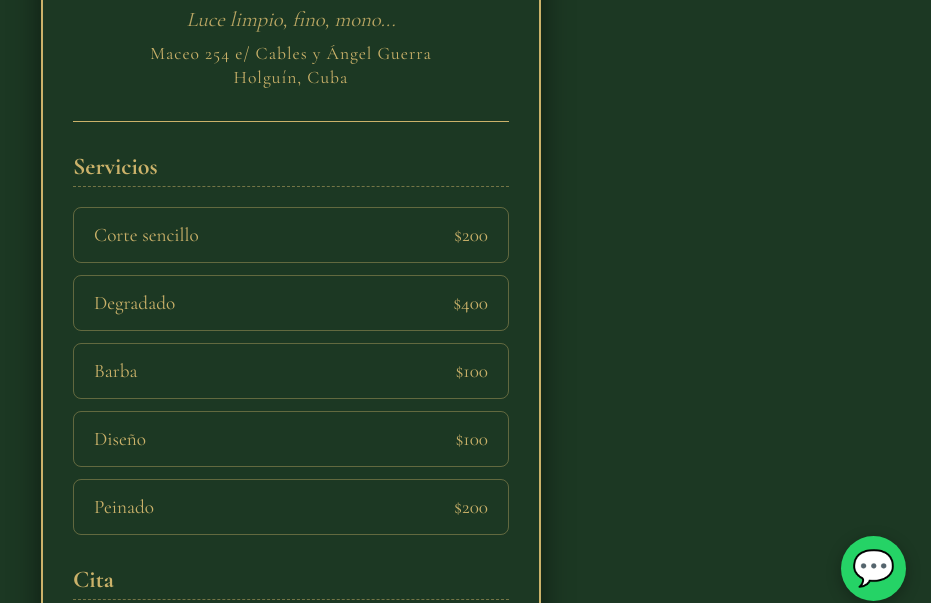
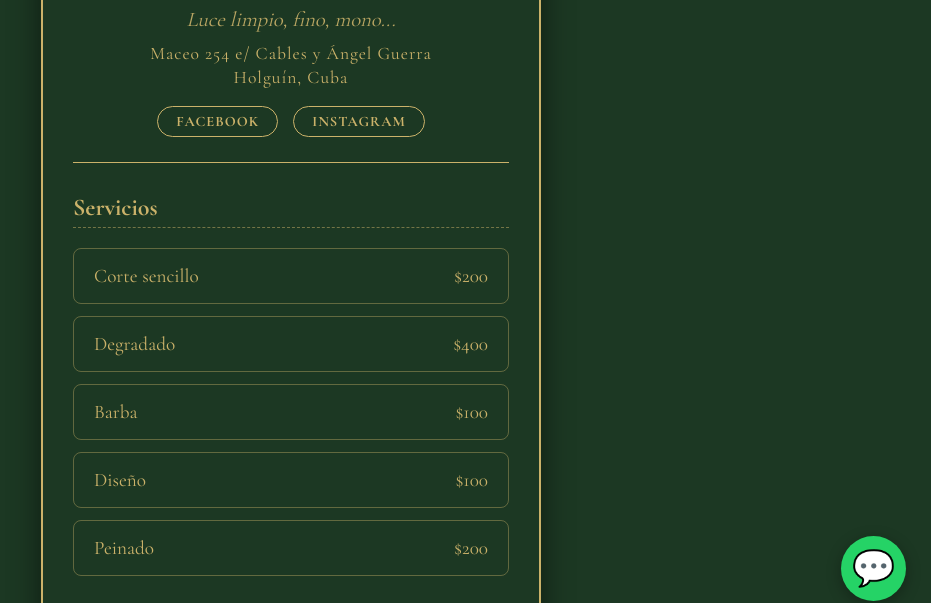
Before and after one commit to monosbarberia/Monos-barber-a, a plain HTML site: page index.html in a window 1280 px wide. Shown: the part 174-777 px from the top of the page, without its empty margins (349-1280 px from the left). Drawn offline with nearby package versions, Linux system fonts and the light colour scheme.

Commit message:
Update index.html

```diff
--- a/index.html
+++ b/index.html
@@ -49,7 +49,7 @@
             text-align: center;
             margin-bottom: 30px;
             border-bottom: 1px solid var(--elegant-gold);
-            padding-bottom: 20px;
+            padding-bottom: 25px;
         }
 
         .subtitle {
@@ -64,6 +64,33 @@
             margin: 10px 0;
             letter-spacing: 1px;
             line-height: 1.4;
+        }
+
+        /* Estilos para los botones sociales */
+        .social-links {
+            margin-top: 15px;
+            display: flex;
+            justify-content: center;
+            gap: 15px;
+        }
+
+        .social-btn {
+            text-decoration: none;
+            color: var(--elegant-gold);
+            border: 1px solid var(--elegant-gold);
+            padding: 6px 18px;
+            border-radius: 20px;
+            font-size: 0.9em;
+            font-weight: bold;
+            font-family: 'Cormorant Garamond', serif;
+            transition: all 0.3s ease;
+            letter-spacing: 1px;
+            text-transform: uppercase;
+        }
+
+        .social-btn:hover {
+            background-color: var(--elegant-gold);
+            color: var(--dark-forest-green);
         }
 
         .section-title {
@@ -200,6 +227,11 @@
         <div class="info-header">
             <div class="subtitle">Luce limpio, fino, mono...</div>
             <div class="address">Maceo 254 e/ Cables y Ángel Guerra<br>Holguín, Cuba</div>
+
+            <div class="social-links">
+                <a href="https://www.facebook.com/profile.php?id=61550881144010&mibextid=wwXIfr&mibextid=wwXIfr" class="social-btn" target="_blank">Facebook</a>
+                <a href="https://www.instagram.com/monos_barberia_holguin?igsh=enRpZmZ1ZmRtMWhq&utm_source=qr" class="social-btn" target="_blank">Instagram</a>
+            </div>
         </div>
 
         <form id="bookingForm">
@@ -312,7 +344,7 @@
                 } else {
                     timeSelect.disabled = false;
                     const currentValue = timeSelect.value;
-                    const allSlots = ["Mañana", "Tarde"];
+                    const allSlots = ["Mañana", "Tarde", "Cualquier horario"];
 
                     timeSelect.innerHTML = '<option value="">Elegir turno...</option>';
                     allSlots.forEach(slot => {
@@ -343,8 +375,12 @@
                 }
             });
 
-            // Formato actualizado para solicitar turno y confirmar hora
-            const msg = `¡Hola Félix!%0A%0AQuiero pedir una cita en *Mono's Barbería*%0A%0A📍 Maceo 254 e/Cables y Angel Guerra%0A📅 Fecha: ${rawDate}%0A⏰ Turno: Por la ${time.toLowerCase()} (Quedo a la espera de que me confirmes la hora exacta)%0A✂️ Servicio: ${selected.join(', ')}%0A⏳ Duración est.: ${liveDuration.textContent}%0A💰 Total a pagar: $${total}`;
+            // Ajuste de texto para que suene natural en español
+            let turnoTexto = time === "Cualquier horario"
+                ? "Cualquier horario"
+                : `Por la ${time.toLowerCase()}`;
+
+            const msg = `¡Hola Félix!%0A%0AQuiero pedir una cita en *Mono's Barbería*%0A%0A📍 Maceo 254 e/Cables y Angel Guerra%0A📅 Fecha: ${rawDate}%0A⏰ Turno: ${turnoTexto} (Quedo a la espera de que me confirmes la hora exacta)%0A✂️ Servicio: ${selected.join(', ')}%0A⏳ Duración est.: ${liveDuration.textContent}%0A💰 Total a pagar: $${total}`;
 
             window.open(`https://wa.me/5358592776?text=${msg}`, '_blank');
         }
```
